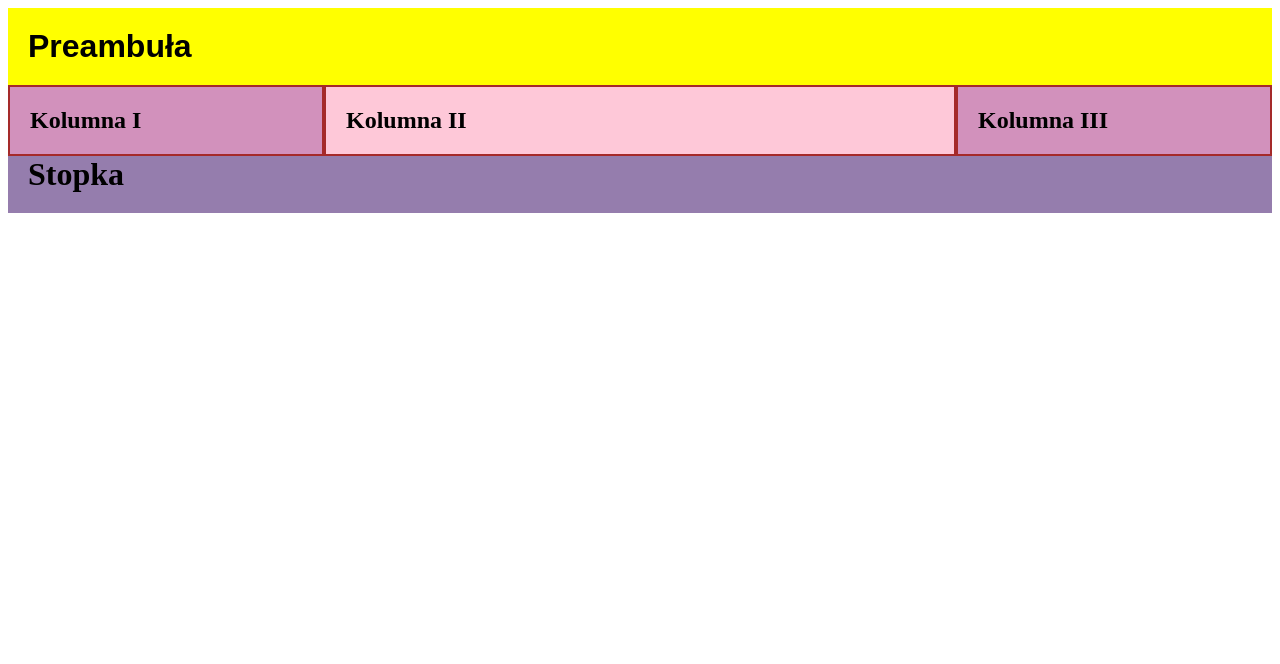
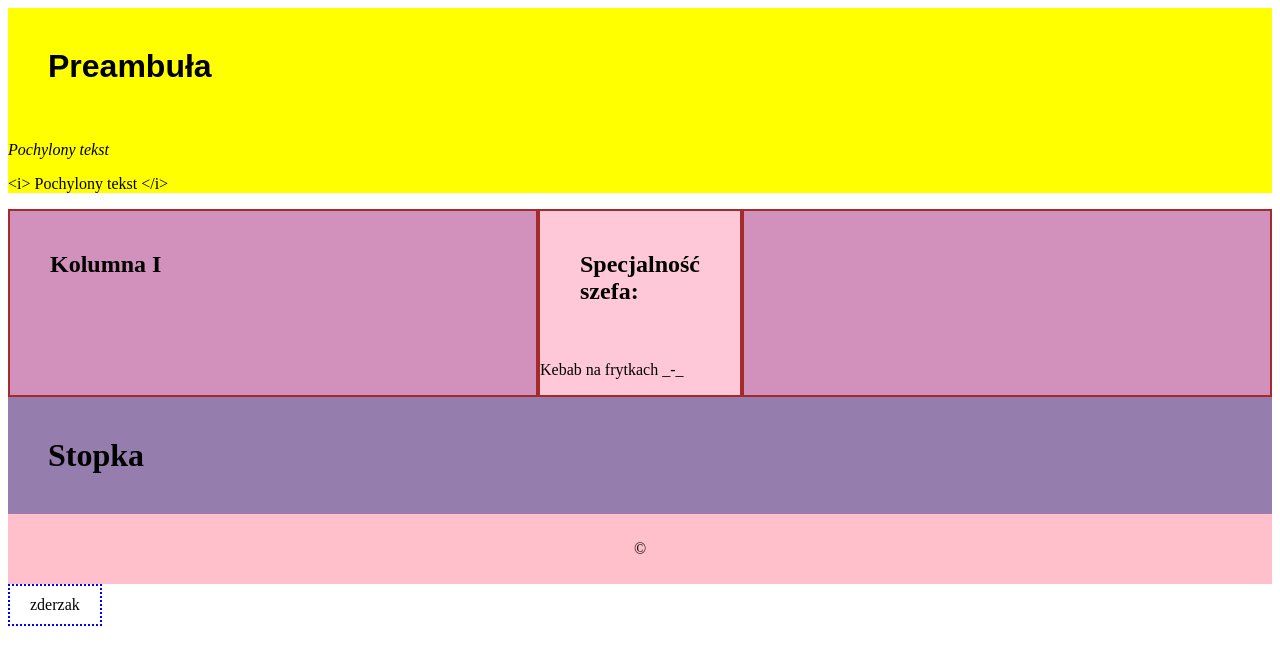
Before and after one commit to janek904/javascript, a plain HTML site: page kolumny/kolumny.html in a window 1280 px wide. Drawn offline with Linux system fonts and the light colour scheme.

Commit message:
xvxvx
vxvxvx

```diff
--- a/kolumny/kolumny.html
+++ b/kolumny/kolumny.html
@@ -7,6 +7,8 @@
 <style>
     header{
         background-color: #ffdfd3;
+        padding: 0;
+        margin: 0;
     }
     section{
         float:left;
@@ -14,11 +16,12 @@
     }
     .side_column{
         background-color: #D291BC;
-        width:25%;
+        width:100%;
+        justify-content: center;
     }
     .main_column{
         background-color: #fec8d8;
-        width: 50%;
+
     }
     footer{
         background-color: #957dad;
@@ -26,7 +29,10 @@
     }
     h1{
         margin:0%;
-        padding: 20px;
+        padding: 40px;
+    }
+   .row {
+display: flex;
     }
 
 </style>
@@ -43,7 +49,7 @@
 <section  class=" main_column">
     <h1>Kolumna II</h1>
 </section>
-<section class="side_column">
+<section class="side_column"  id="eee">
     <h1>Kolumna III</h1>
 </section>
 </main>
--- a/kolumny/kolumny.js
+++ b/kolumny/kolumny.js
@@ -9,3 +9,34 @@ myheader.textContent = 'Preambuła';
  myset[0].style.border = '2px solid brown';
  myset[1].style.border = '2px solid brown';
  myset[2].style.border = '2px solid brown';
+ document.querySelector('.main_column h1').textContent = 'Specjalność szefa:';
+
+const kol = document.querySelector('.main_column');
+const para = document.createElement('p');
+para.textContent = 'Kebab na frytkach _-_';
+kol.appendChild(para);
+const footer = document.querySelector('footer');
+const div = document.createElement('div');
+div.style.backgroundColor = 'pink';
+div.style.padding ='10px';
+div.style.textAlign ='center';
+const xyz = document.createElement('p');
+xyz.innerHTML = '&copy';
+footer.appendChild(div);
+div.appendChild(xyz);
+
+const kolumna = document.querySelector('#eee h1');
+kolumna.remove();
+const head = document.querySelector('header');
+const pgf= document.createElement('p');
+const pgff = document.createElement('p');
+pgf.innerHTML = '<i> Pochylony tekst </i>';
+pgff.innerText = '<i> Pochylony tekst </i>';
+head.appendChild(pgf);
+head.appendChild(pgff);
+const bod = document.querySelector('body');
+const sec = document.createElement('section');
+sec.style.border = '2px dotted blue';
+sec.style.padding = ' 10px 20px';
+sec.textContent = 'zderzak';
+bod.appendChild(sec);
```
